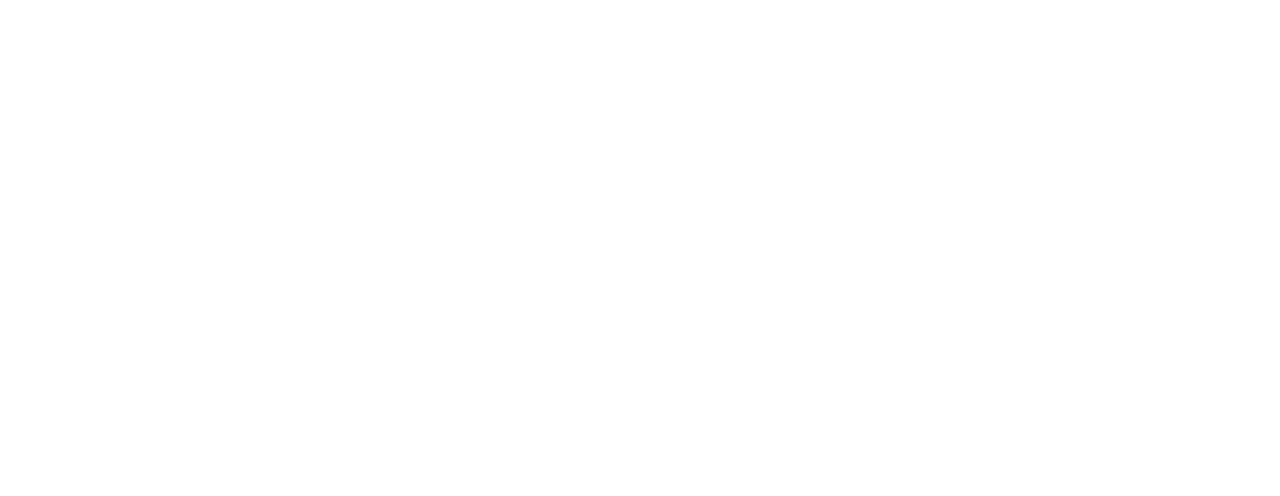
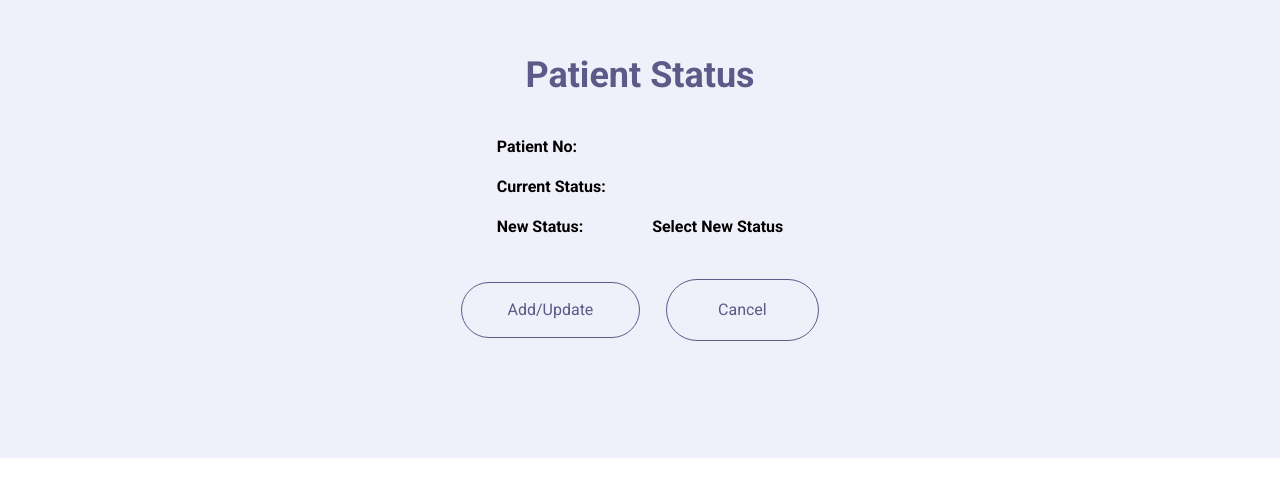
Before and after one commit to chingu-voyages/V56-tier2-team-25, a React (Vite) app: page /updateStatus in a window 1280 px wide. Before the commit this address had no page. Shown: the part 102-598 px from the top of the page. Built offline with nearby package versions, Linux system fonts and the light colour scheme; the HTML template or start-up script is replaced by a standard one.

Commit message:
stash changes

```diff
--- a/src/App.jsx
+++ b/src/App.jsx
@@ -1,5 +1,11 @@
 import { useState, useEffect } from "react";
-import {BrowserRouter as Router, Routes, Route, useNavigate} from "react-router-dom";
+import patientsdb from "./components/patients";
+import {
+  BrowserRouter as Router,
+  Routes,
+  Route,
+  useNavigate,
+} from "react-router-dom";
 import "./index.css";
 import Header from "./components/Header";
 import homeImg from "./assets/homeImg.png";
@@ -9,10 +15,10 @@
 import WaitingRoom from "./components/WaitingRoom";
 import UpdateStatus from "./components/Updatestatus/UpdateStatus";
 import FindPatient from "./components/Findpatient/FindPatient";
-import Footer from './components/Footer';
-import Login from './components/Landingpages/Login';
-import { FontAwesomeIcon } from '@fortawesome/react-fontawesome'
-import { faArrowRight } from '@fortawesome/free-solid-svg-icons'
+import Footer from "./components/Footer";
+import Login from "./components/Landingpages/Login";
+import { FontAwesomeIcon } from "@fortawesome/react-fontawesome";
+import { faArrowRight } from "@fortawesome/free-solid-svg-icons";
 import AddPatient from "./components/AddPatient";
 
 function Home() {
@@ -30,17 +36,23 @@
                 Get immediate updates on your loved one's surgery
               </h1>
               <p className="text-[1.125rem] dm-sans text-[#4F4F4F]">
-                Our mission is to offer timely, compassionate updates during surgery, ensuring families feel informed, supported, and connected every step of the way
+                Our mission is to offer timely, compassionate updates during
+                surgery, ensuring families feel informed, supported, and
+                connected every step of the way
               </p>
               <div>
-                <button type="submit" className="bg-[#008C99] text-white text-[1.125rem] font-bold rounded-[40px] px-13 py-6 cursor-pointer shadow-md/60 hover:bg-[#A8D5BA]" onClick={() => navigate('/FindPatient')}>
+                <button
+                  type="submit"
+                  className="bg-[#008C99] text-white text-[1.125rem] font-bold rounded-[40px] px-13 py-6 cursor-pointer shadow-md/60 hover:bg-[#A8D5BA]"
+                  onClick={() => navigate("/FindPatient")}
+                >
                   Get Started <FontAwesomeIcon icon={faArrowRight} />
                 </button>
               </div>
             </div>
 
             <div className="flex items-center justify-center">
-              <img src={homeImg} className="w-auto object-contain"/>
+              <img src={homeImg} className="w-auto object-contain" />
             </div>
           </div>
         </div>
@@ -51,20 +63,39 @@
 }
 
 export default function App() {
+  const [currentPatient, setCurrentPatient] = useState(null);
+  const [patients, setPatients] = useState(patientsdb);
   return (
-
     <Router>
       <Routes>
         <Route path="/" element={<Home />} />
         <Route path="/login" element={<Login />} />
-        <Route path="/findPatient" element={<FindPatient />} />
+        <Route
+          path="/findPatient"
+          element={
+            <FindPatient
+              currentPatient={currentPatient}
+              setCurrentPatient={setCurrentPatient}
+            />
+          }
+        />
+        <Route
+          path="/updateStatus"
+          element={
+            <UpdateStatus
+              currentPatient={currentPatient}
+              setCurrentPatient={setCurrentPatient}
+              patients={patients}
+              setPatients={setPatients}
+            />
+          }
+        />
         <Route path="/admin" element={<LandingPageAdmin />} />
         <Route path="/staff" element={<LandingPageStaff />} />
         <Route path="/guest" element={<LandingPageGuest />} />
         <Route path="/addPatient" element={<AddPatient />} />
-
+        <Route path="/waitingRoom" element={<WaitingRoom />} />
       </Routes>
     </Router>
-
   );
 }
--- a/src/components/Findpatient/FindPatient.jsx
+++ b/src/components/Findpatient/FindPatient.jsx
@@ -1,16 +1,13 @@
 import React, { useEffect, useState } from "react";
 import patientsdb from "../patients";
 import "./findpatient.css";
-import "../../index.css";
-import Header from "../Header";
-import Footer from "../Footer";
-import { useNavigate } from "react-router-dom"
-
+import { useNavigate } from "react-router-dom";
 
 const FindPatient = ({ currentPatient, setCurrentPatient }) => {
   const [patients, setPatients] = useState(patientsdb);
   const [inputValue, setInputValue] = useState("");
   const [error, setError] = useState(null);
+
   const navigate = useNavigate();
 
   useEffect(() => {}, [currentPatient]);
@@ -22,12 +19,11 @@
     } else {
       setCurrentPatient(patient[0]);
       setError(null);
+      navigate("/updateStatus");
     }
   };
 
   return (
-    <div>
-    <Header />
     <div className="h-[70vh] w-[100vw] flex flex-col items-center text-center justify-center bg-[#F0F0FA]">
       <div className="mb-10 mt-10">
         <h1 className="text-[#5d5a88] font-bold text-4xl">Find Patient</h1>
@@ -51,17 +47,15 @@
       )}
       <div className="flex text-center items-center justify-center">
         <div
-          className="component-btn"
+          className="find-patient-button-left"
           onClick={() => {
             getPatient(inputValue);
           }}
         >
           Enter
         </div>
-        <div className="component-btn" onClick={() => navigate("../Login")}>Sign Up/Log In</div>
+        <div className="find-patient-button-right">Cancel</div>
       </div>
-    </div>
-    <Footer />
     </div>
   );
 };
--- a/src/components/Updatestatus/UpdateStatus.jsx
+++ b/src/components/Updatestatus/UpdateStatus.jsx
@@ -1,10 +1,21 @@
 import React, { useEffect, useState } from "react";
+import { useNavigate } from "react-router-dom";
 import patientsdb from "../patients";
 import "./updatestatus.css";
 
-const UpdateStatus = ({ currentPatient, setCurrentPatient }) => {
-  const [selected, setSelected] = useState("");
+const UpdateStatus = ({
+  currentPatient,
+  setCurrentPatient,
+  patients,
+  setPatients,
+}) => {
+  const [selected, setSelected] = useState("Select New Status");
   const [isOpen, setIsOpen] = useState(false);
+  const [error, setError] = useState(null);
+
+  useEffect(() => {}, []);
+
+  console.log(patients);
 
   const options = [
     "Checked-In",
@@ -16,11 +27,32 @@
     "Discharge",
   ];
 
+  const navigate = useNavigate();
+
   const toggleDropdown = () => setIsOpen(!isOpen);
   const handleOptionClick = (option) => {
     setSelected(option);
     setIsOpen(false);
   };
+
+  const updatePatient = (id) => {
+    const updatedPatients = patients.map((patient) =>
+      patient.id === id ? { ...patient, status: { selected } } : patient
+    );
+    if (selected === "Select New Status") {
+      setError("error");
+    } else {
+      setPatients(updatedPatients);
+    }
+  };
+
+  // const handleSelectChange = () => {
+  //   if (selected !== "Select New Status") {
+  //     setError(null);
+  //   } else {
+  //     null;
+  //   }
+  // };
 
   return (
     <div className="h-[70vh] w-[100vw] flex flex-col items-center text-center justify-center bg-[#F0F0FA]">
@@ -48,7 +80,7 @@
               className="w-[100%] flex justify-end"
               onClick={toggleDropdown}
             >
-              {selected || "Select New Status"}
+              {selected}
             </button>
 
             {isOpen && (
@@ -140,9 +172,26 @@
           </div>
         </div>
       </div>
+      {error === null ? null : (
+        <div className="mb-8 text-red-400">Please select a new status</div>
+      )}
       <div className="flex text-center items-center justify-center">
-        <div className="update-status-button-left">Add/Update</div>
-        <div className="update-status-button-right">Cancel</div>
+        <div
+          className="update-status-button-left"
+          onClick={() => {
+            updatePatient(currentPatient.id);
+          }}
+        >
+          Add/Update
+        </div>
+        <div
+          className="update-status-button-right"
+          onClick={() => {
+            navigate("/findPatient");
+          }}
+        >
+          Cancel
+        </div>
       </div>
     </div>
   );
```
